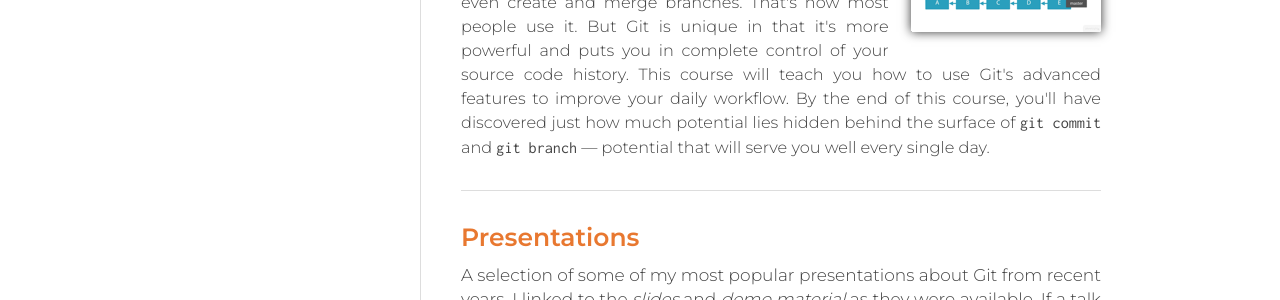
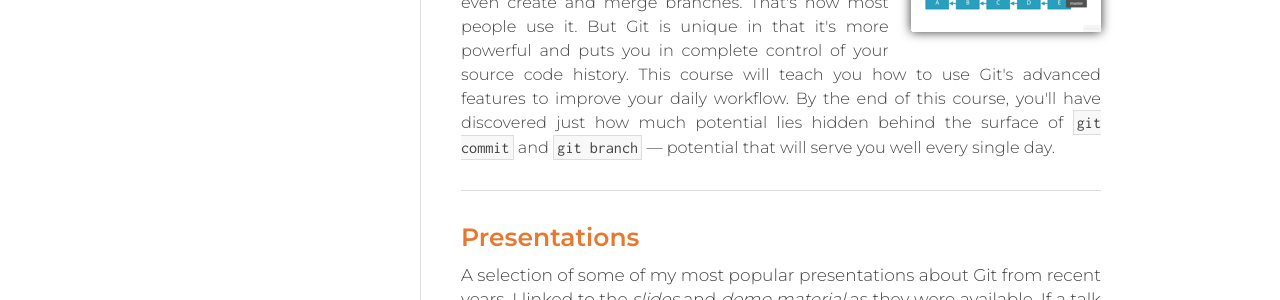
Before and after one commit to megakemp/megakemp.github.io, a Jekyll site: the page built from git/index.html, in a window 1280 px wide and 1400 px high, scrolled down 2300 px. Shown: the part 150-450 px from the top of the window. Built offline with Jekyll 4.4.1, drawn with Linux system fonts in a browser that asks for light colours; nearby versions of some CDN libraries; comment, search, counter and statistics services are not loaded.

Commit message:
Applies the style for inline code on the home pages

```diff
--- a/_includes/css/screen.css
+++ b/_includes/css/screen.css
@@ -471,8 +471,7 @@ p.thumbnail-caption {
   margin-left: 1.35em;
 }
 
-.thumbnail-description code,
-#post code {
+.thumbnail-description code, #home code, #post code {
   border: 1px solid #ddd;
   background-color: #f8f8f8;
   padding: .2em;
```
